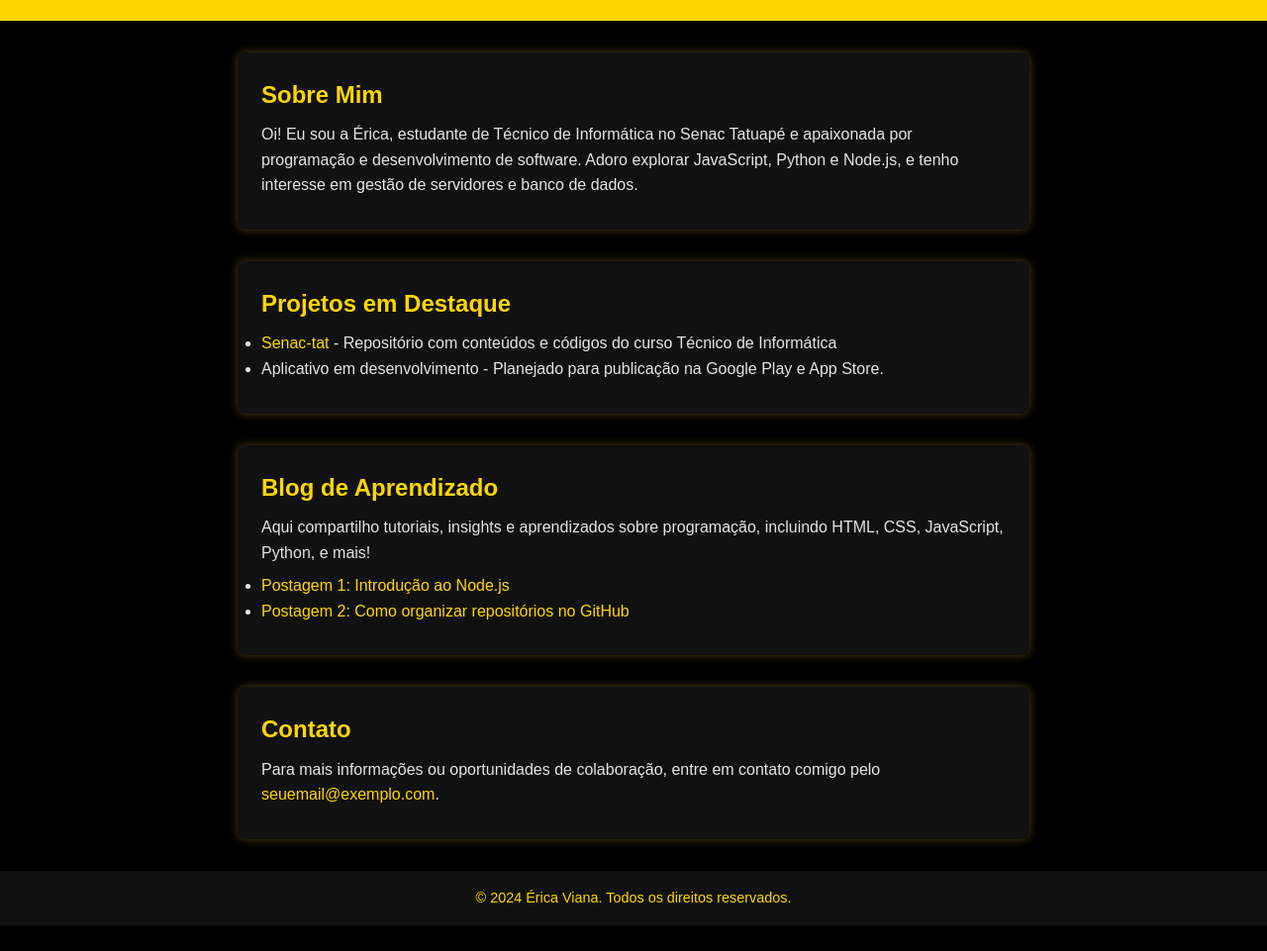
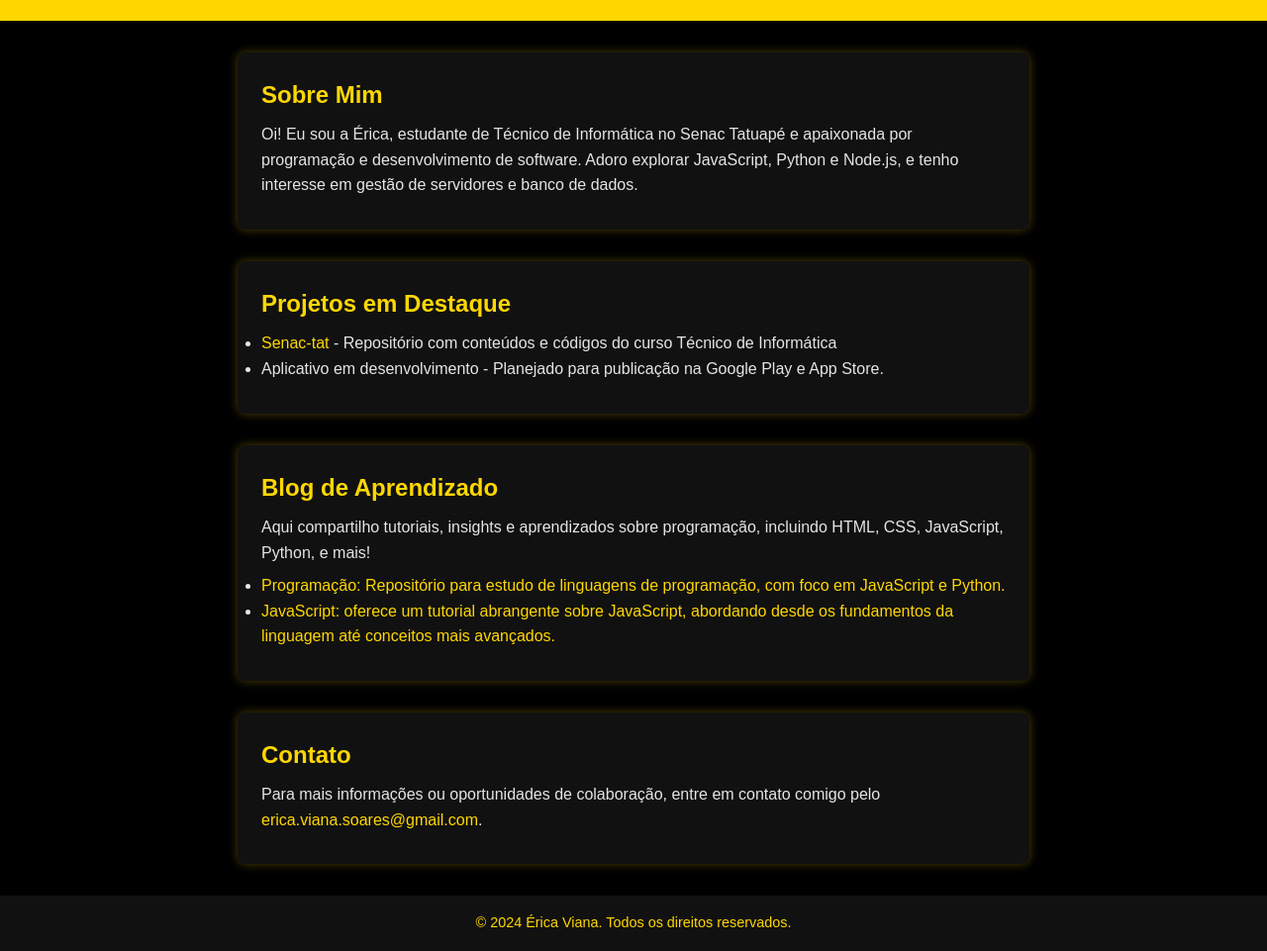
Before and after one commit to ericaviana12/ericaviana12.github.io, a plain HTML site: page index.html in a window 1280 px wide. Shown: the part 112-1073 px from the top of the page at 99% size. Before the commit the page ends 1047 px from the top, so only its background shows below. Drawn offline with Linux system fonts and the light colour scheme.

Commit message:
Update index.html

```diff
--- a/index.html
+++ b/index.html
@@ -34,8 +34,8 @@
         <h2>Blog de Aprendizado</h2>
         <p>Aqui compartilho tutoriais, insights e aprendizados sobre programação, incluindo HTML, CSS, JavaScript, Python, e mais!</p>
         <ul>
-            <li><a href="#">Postagem 1: Introdução ao Node.js</a></li>
-            <li><a href="#">Postagem 2: Como organizar repositórios no GitHub</a></li>
+            <li><a href="https://github.com/ericaviana12/Programacao">Programação: Repositório para estudo de linguagens de programação, com foco em JavaScript e Python.</a></li>
+            <li><a href="https://github.com/ericaviana12/JavaScript">JavaScript: oferece um tutorial abrangente sobre JavaScript, abordando desde os fundamentos da linguagem até conceitos mais avançados.</a></li>
             <!-- Você pode expandir com mais links para postagens -->
         </ul>
     </section>
@@ -43,7 +43,7 @@
     <!-- Contato -->
     <section id="contato">
         <h2>Contato</h2>
-        <p>Para mais informações ou oportunidades de colaboração, entre em contato comigo pelo <a href="mailto:seuemail@exemplo.com">seuemail@exemplo.com</a>.</p>
+        <p>Para mais informações ou oportunidades de colaboração, entre em contato comigo pelo <a href="mailto:erica.viana.soares@gmail.com">erica.viana.soares@gmail.com</a>.</p>
     </section>
 
     <footer>
```
